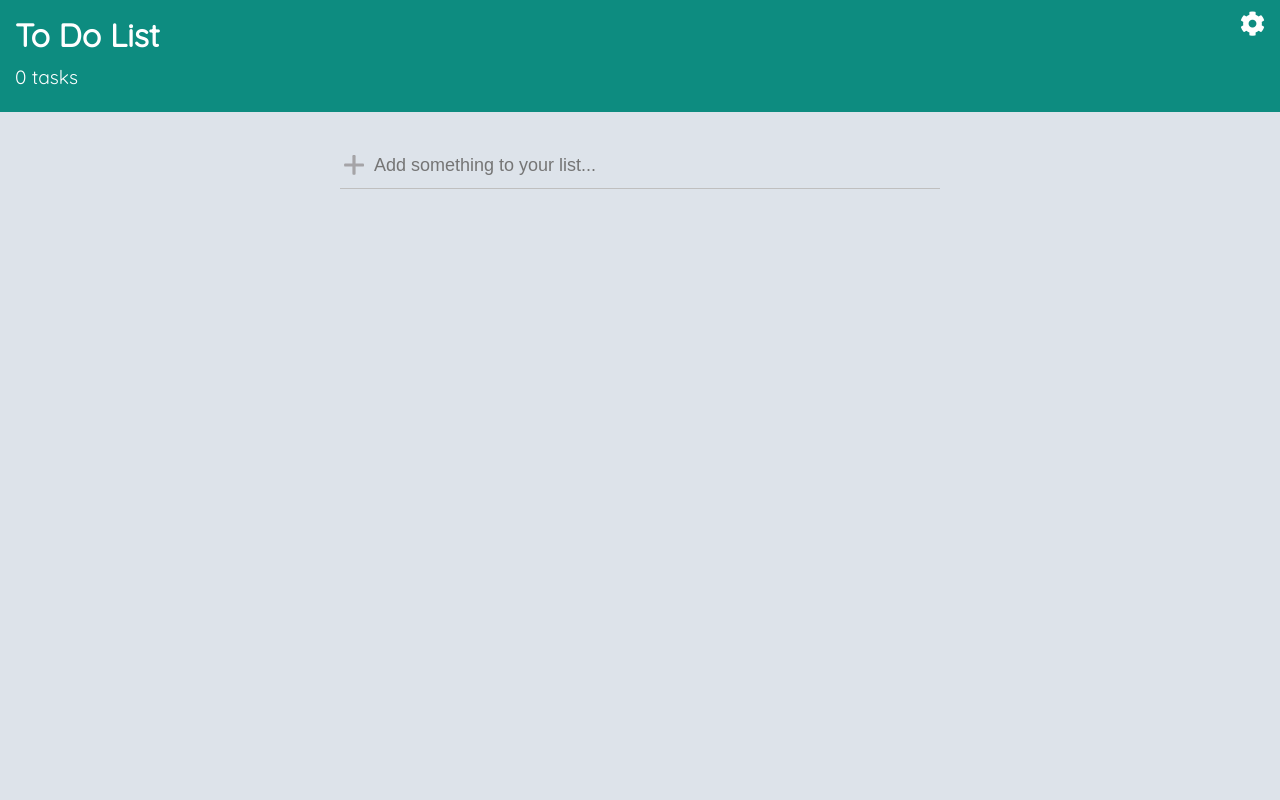
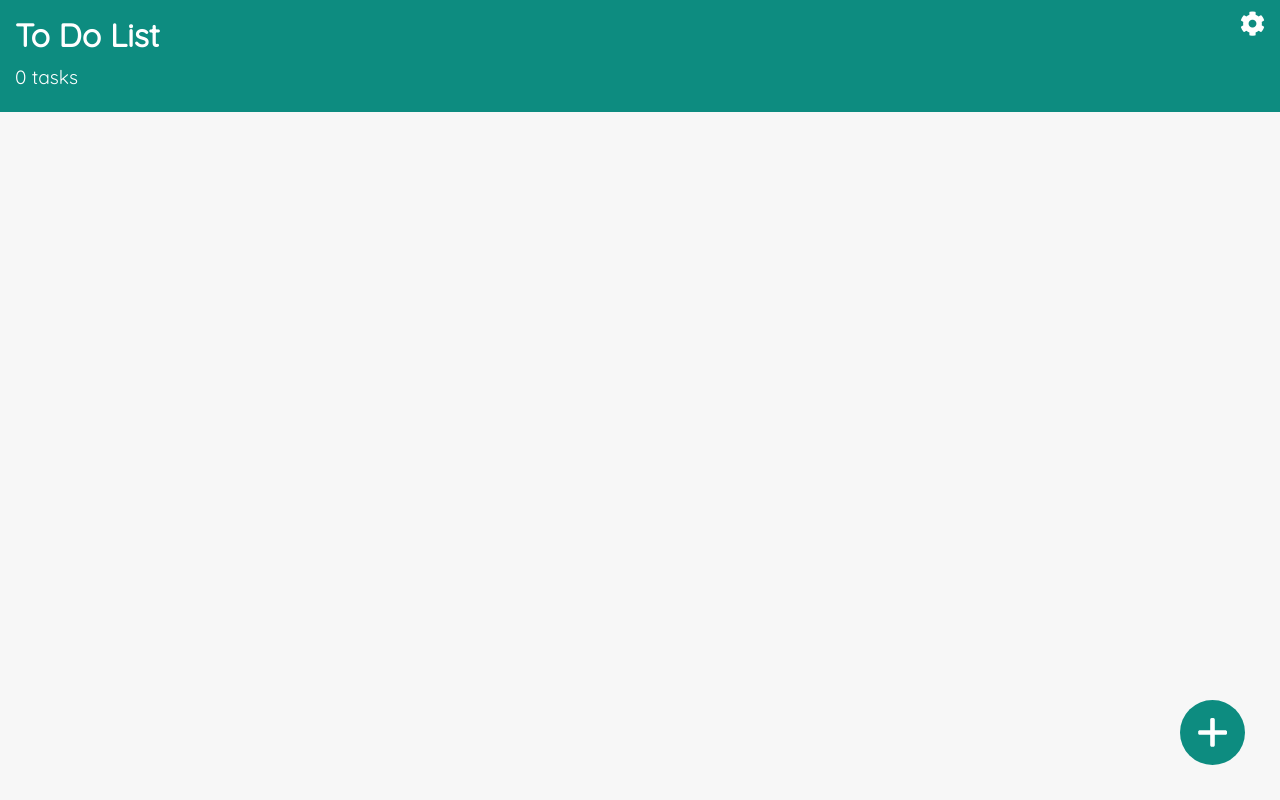
Before and after one commit to AlexanderLyon/Tasks, a React app: page / in a window 1280 px wide. Built offline with nearby package versions, Linux system fonts and the light colour scheme.

Commit message:
Visual overhaul

```diff
--- a/src/List.js
+++ b/src/List.js
@@ -9,10 +9,12 @@ export class List extends React.Component {
       lastUpdated: null,
       taskList: [],
       removedList: [],
-      taskCount: 0
+      taskCount: 0,
+      addingTask: false
     };
 
     this.printTasks = this.printTasks.bind(this);
+    this.addBtnClick = this.addBtnClick.bind(this);
     this.addNewTask = this.addNewTask.bind(this);
     this.getLastUpdate = this.getLastUpdate.bind(this);
     this.updateList = this.updateList.bind(this);
@@ -190,6 +192,13 @@ export class List extends React.Component {
   }
 
 
+  addBtnClick() {
+    this.setState({
+      addingTask: true
+    });
+  }
+
+
   deleteFromDatabase(noteID) {
     let transaction = this.props.database.transaction(['notes'], 'readwrite');
     let objectStore = transaction.objectStore('notes');
@@ -267,6 +276,7 @@ export class List extends React.Component {
 
         this.setState({
           taskList: allEntries.result,
+          addingTask: false,
           taskCount: taskCount === 1 ? '1 task' : taskCount + ' tasks',
           lastUpdated: localStorage.getItem('lastUpdated')
         });
@@ -286,18 +296,26 @@ export class List extends React.Component {
           <h2 className={colorTheme}>Incomplete</h2>
         }
         {this.state.removedList.length > 0 &&
-          <button id="undoBtn" className={colorTheme} onClick={this.restoreTask}><i className="fas fa-undo-alt"></i> Undo</button>
+          <button id="undoBtn" className={colorTheme} onClick={this.restoreTask}>
+            <i className="fas fa-undo-alt"></i> Undo
+          </button>
         }
-        {this.state.lastUpdated &&
+        {(this.state.taskList.length > 0 && this.state.lastUpdated) &&
           <p className="last-updated">Last updated {this.getLastUpdate()}</p>
         }
         <ul id="todo-list">
           { this.printTasks() }
         </ul>
-        <form id="add-task" onSubmit={this.addNewTask}>
-          <input type="text" name="task" autoComplete="off" placeholder="Add something to your list..."/>
-          <button type="submit">Add</button>
-        </form>
+        {this.state.addingTask &&
+          <form id="add-task" onSubmit={this.addNewTask}>
+            <input type="text" autoFocus name="task" autoComplete="off" placeholder="Add something to your list..."/>
+            <button type="submit">Add</button>
+          </form>
+        }
+
+        <button id="add-btn" className={colorTheme} onClick={this.addBtnClick}>
+          <img src="images/plusWhite.svg" alt=""/>
+        </button>
       </div>
     );
   }
--- a/style.css
+++ b/style.css
@@ -7,6 +7,7 @@
 body {
   font-family: 'Quicksand', sans-serif;
   background-color: #0d8c80;
+  -webkit-font-smoothing: antialiased;
 }
 
 header {
@@ -34,7 +35,7 @@ main {
   height: auto;
   min-height: 100vh;
   padding-bottom: 50px;
-  background-color: #dde3ea;
+  background-color: #f7f7f7;
   transition: all 200ms ease-in-out;
 }
 aside {
@@ -147,23 +148,23 @@ h2.theme-grey, button.theme-grey { color: #414750; }
   color: #939294;
 }
 
-#todo-list li:first-of-type {
-  border-top: 1px solid #bfbfbf;
-}
-
 #todo-list li {
   position: relative;
+  margin: 14px 0px;
   padding: 8px 45px 8px 22px;
   height: 47px;
   line-height: 31px;
   font-weight: 600;
   font-size: 18px;
   white-space: nowrap;
+  border: none;
+  border-radius: 6px;
+  box-shadow: rgba(141, 141, 142, 0.2) 0px 4px 40px 4px, rgba(197, 197, 197, 0.2) 0px 20px 15px -15px;
   overflow: hidden;
   text-overflow: ellipsis;
-  border-bottom: 1px solid #bfbfbf;
   color: #555555;
   transition: 200ms;
+  background-color: #FFFFFF;
   background-image: url('images/openCircle.svg');
   background-repeat: no-repeat;
   background-size: 19px 19px;
@@ -215,7 +216,6 @@ li.edit-mode .task-content:focus { outline: none; }
   top: 0px;
   width: 35px;
   height: 100%;
-  background-color: #dde3ea;
 }
 .options-open .options { width: 147px; }
 
@@ -258,7 +258,7 @@ li.edit-mode .task-content:focus { outline: none; }
 
 .options .optionsBtn:hover, .options .deleteBtn:hover, .options .editBtn:hover {
   color: #414750;
-  background-color: #cbd0d6;
+  background-color: #ececec;
 }
 
 .optionsBtn i {
@@ -293,14 +293,27 @@ form input {
 
 form input:hover, form input:focus {
   outline: none;
-  border-bottom: 2px solid #adadad;
 }
 
 form button { display: none; }
 
+#add-btn {
+  height: 65px;
+  width: 65px;
+  padding: 18px;
+  position: fixed;
+  bottom: 35px;
+  right: 35px;
+  border: none;
+  border-radius: 50px;
+  cursor: pointer;
+}
+#add-btn:focus { outline: none; }
+
+
 @media (min-width: 600px) {
   #todo-list li:hover:not(.removed), #todo-list li:focus:not(.removed) {
-    box-shadow: 1px 1px 10px 0px rgba(0, 0, 0, 0.25);
+    box-shadow: 1px 1px 10px 1px rgba(0, 0, 0, 0.2);
     background-image: url('images/halfFilledCircle.svg');
     border-bottom-color: transparent;
     border-radius: 8px;
```
Also changed, not shown: images/plus.svg, images/plusWhite.svg (added), 1 other file (tests, documents, lock files or other folders).
